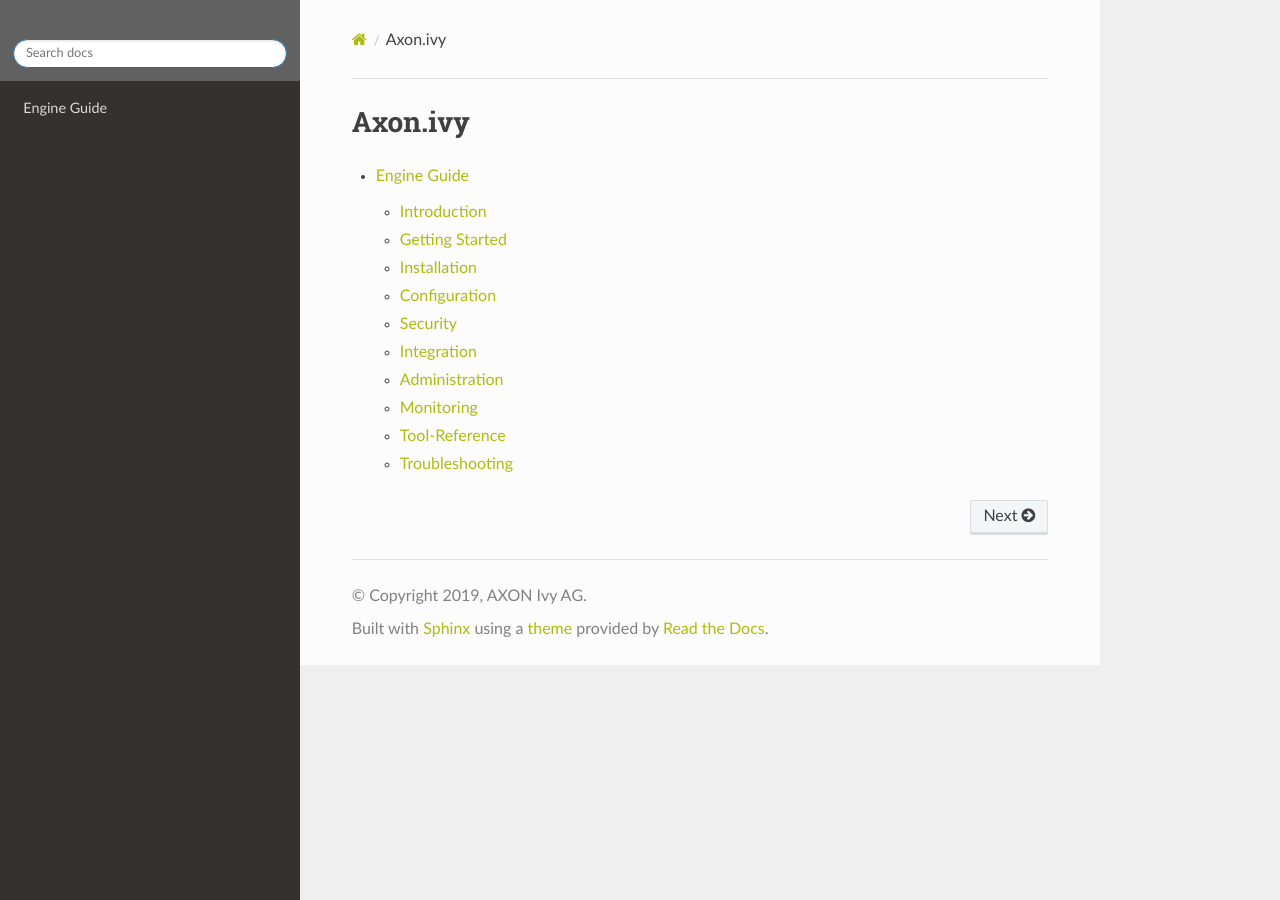
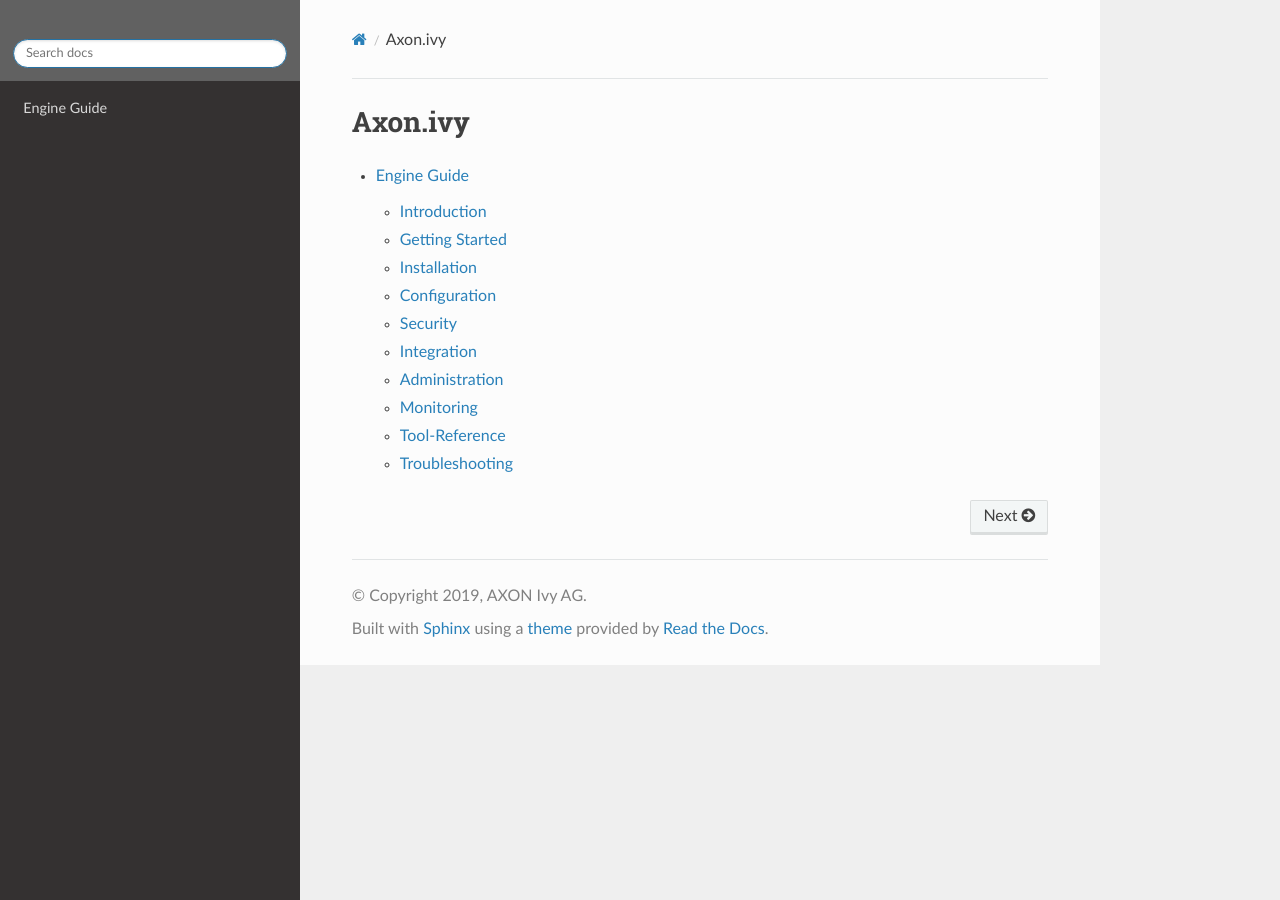
Before and after one commit to bernhardAxonIvy/doc, a Sphinx documentation site: the page built from source/index.rst, in a window 1280 px wide. Built offline with Sphinx 7.4.7 and the Read the Docs theme 2.0.0, drawn with Linux system fonts in a browser that asks for light colours; the version number could not be read and is left out.

Commit message:
XIVY-3036 revert engine guide link color

```diff
--- a/source/_static/css/custom.css
+++ b/source/_static/css/custom.css
@@ -3,13 +3,9 @@
     background-color: #616161;
 }
 
-.wy-nav-content a {
-    color: #aebb0e;
-}
-
 /* fix coloring of visited links */
 .wy-nav-content a:visited  {
-    color: #aebb0e;
+    color: #2980B9;
 }
 
 /* spaces between single li elements */
```
